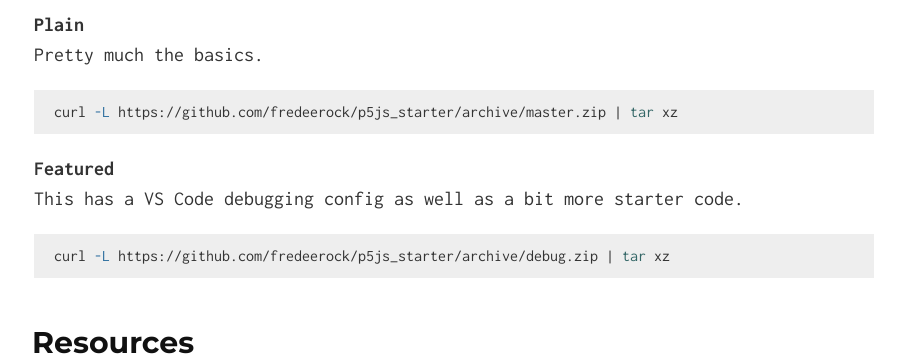
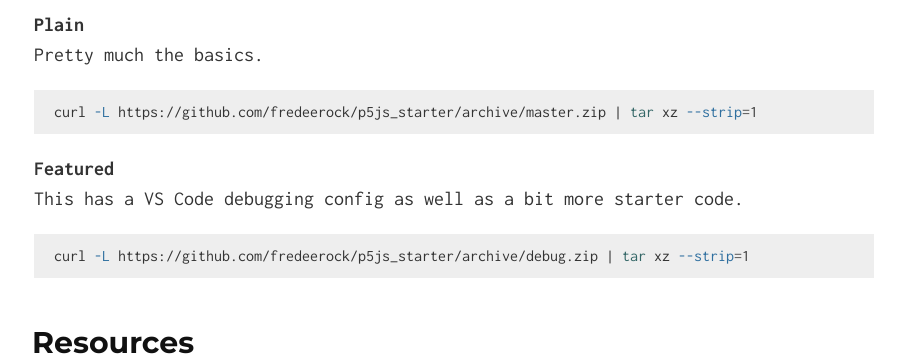
Before and after one commit to lsudigitalart/lsudigitalart.github.io, a Jekyll site: the page built from 2210/index.md, in a window 1280 px wide and 900 px high, scrolled down 5235 px. Shown: the part 157-513 px from the top of the window, without its empty margins (186-1091 px from the left). Built offline with Jekyll 4.4.1, drawn with Linux system fonts in a browser that asks for light colours; our own code applies the rules of GitHub Pages for plain Markdown files.

Commit message:
Update index.md

````diff
--- a/2210/index.md
+++ b/2210/index.md
@@ -143,13 +143,13 @@
 **Plain**
 Pretty much the basics.
 ```bash
-curl -L https://github.com/fredeerock/p5js_starter/archive/master.zip | tar xz
+curl -L https://github.com/fredeerock/p5js_starter/archive/master.zip | tar xz --strip=1
 ```
 
 **Featured**
 This has a VS Code debugging config as well as a bit more starter code.
 ```bash
-curl -L https://github.com/fredeerock/p5js_starter/archive/debug.zip | tar xz
+curl -L https://github.com/fredeerock/p5js_starter/archive/debug.zip | tar xz --strip=1
 ```
 
 ## Resources
````
